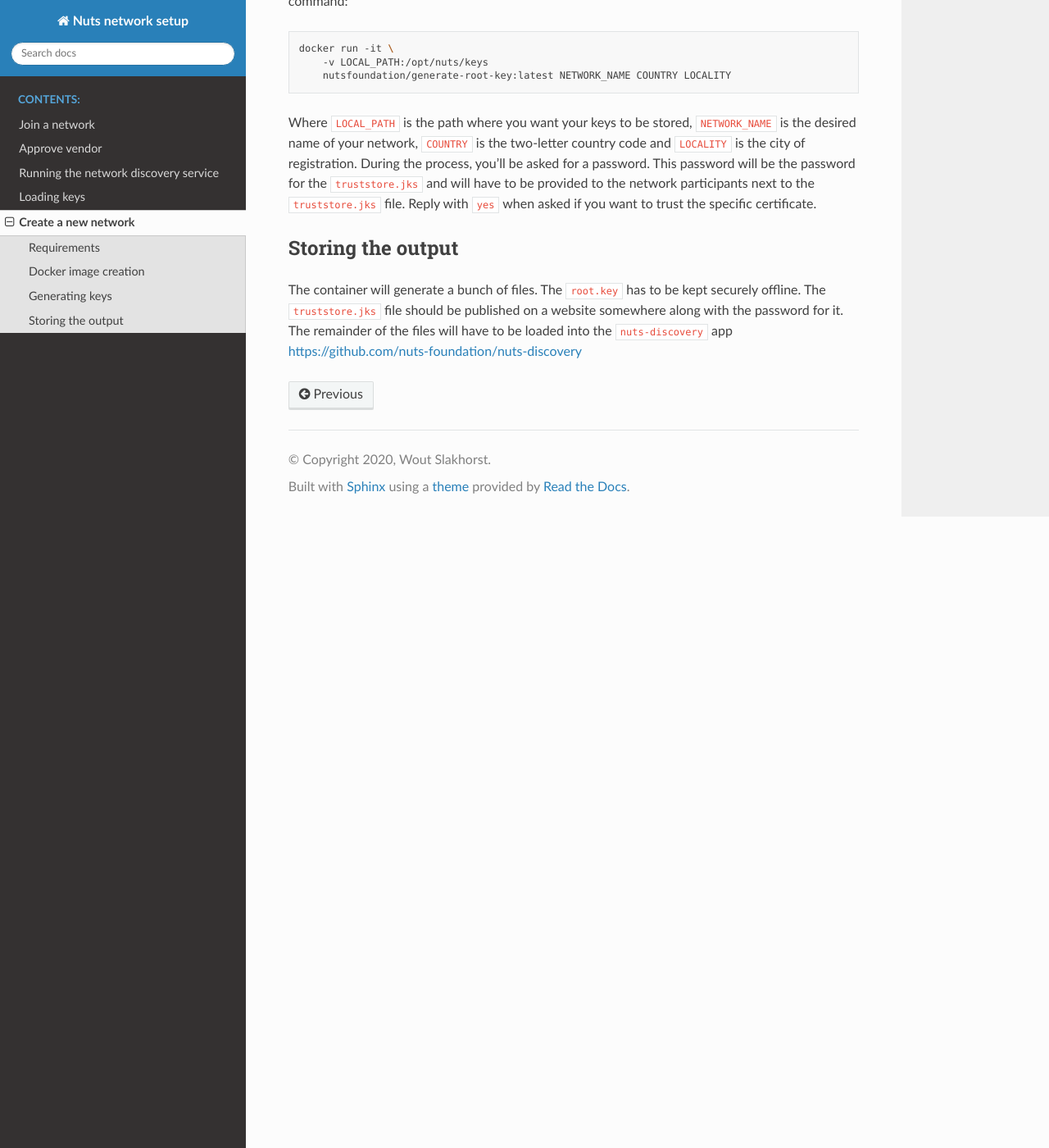
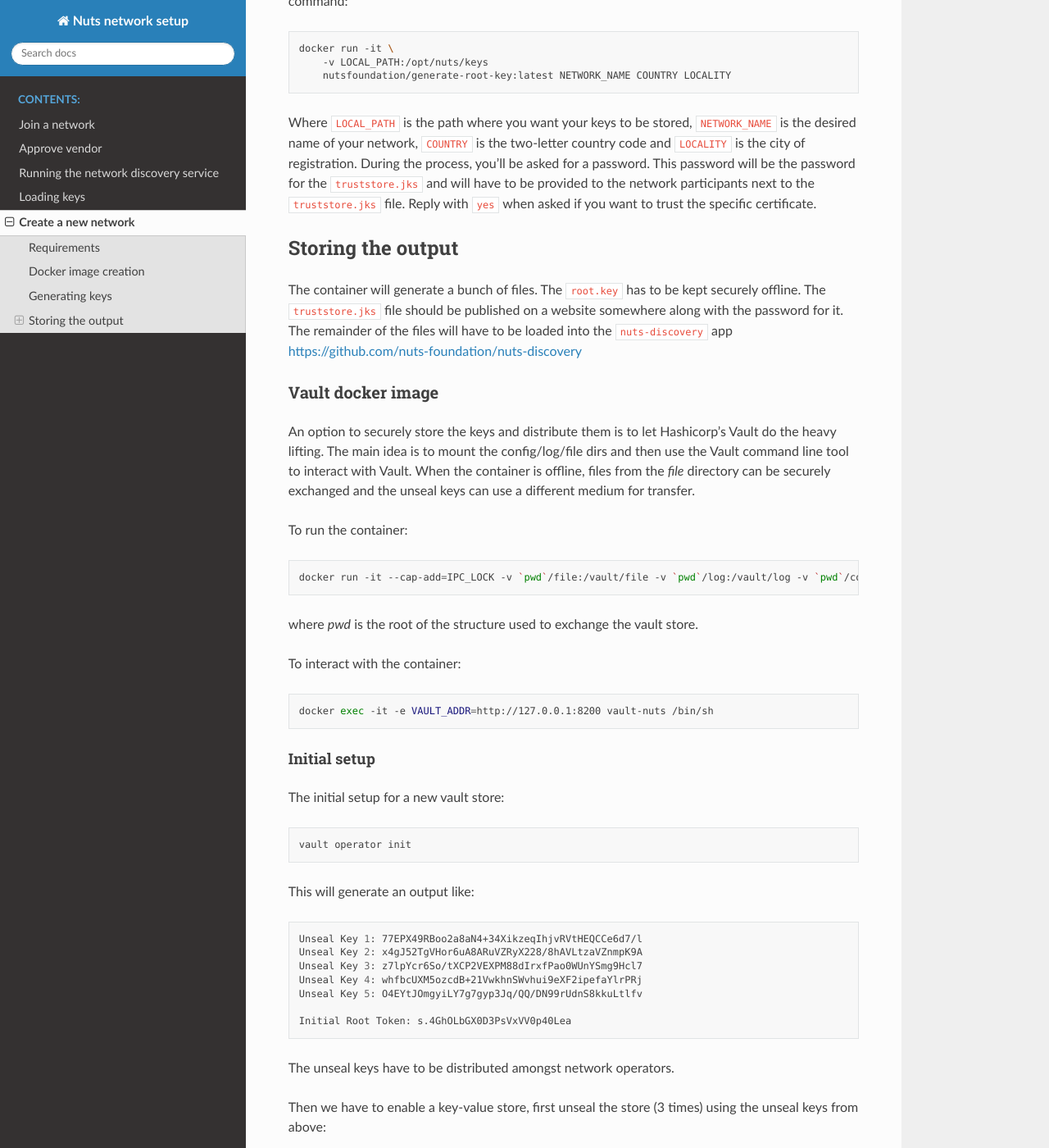
Before and after one commit to nuts-foundation/nuts-network-setup, a Sphinx documentation site: the page built from docs/pages/network/new.rst, in a window 1280 px wide and 1400 px high, scrolled down 847 px. Shown: the whole window at 82% size. Built offline with Sphinx 7.4.7 and the Read the Docs theme 2.0.0, drawn with Linux system fonts in a browser that asks for light colours; some of the changed text lies outside the part shown.

Commit message:
added description on how to use vault docker images as storage

```diff
--- a/docs/pages/network/approve.rst
+++ b/docs/pages/network/approve.rst
@@ -20,11 +20,11 @@ If all is correct, the applicant used the provided Docker images to generate the
 Approve the request
 *******************
 
-First make sure the discovery service is running with the correct keys! Check :ref:`Running the network discovery service`.
+First make sure the discovery service is running with the correct keys! Check :ref:`run-discovery`.
 
 The request can be approved by running the following:
 
-.. code-block:: shell
+
 
     scripts/approve.sh PATH_TO_PEM [DISCOVERY_BASE_URL]
 
--- a/docs/pages/network/new.rst
+++ b/docs/pages/network/new.rst
@@ -38,3 +38,138 @@ Storing the output
 ******************
 
 The container will generate a bunch of files. The ``root.key`` has to be kept securely offline. The ``truststore.jks`` file should be published on a website somewhere along with the password for it. The remainder of the files will have to be loaded into the ``nuts-discovery`` app https://github.com/nuts-foundation/nuts-discovery
+
+Vault docker image
+==================
+
+An option to securely store the keys and distribute them is to let Hashicorp's Vault do the heavy lifting.
+The main idea is to mount the config/log/file dirs and then use the Vault command line tool to interact with Vault.
+When the container is offline, files from the `file` directory can be securely exchanged and the unseal keys can use a different medium for transfer.
+
+To run the container:
+
+.. code-block:: shell
+
+    docker run -it --cap-add=IPC_LOCK -v `pwd`/file:/vault/file -v `pwd`/log:/vault/log -v `pwd`/config:/vault/config --name vault-nuts vault server
+
+
+where `pwd` is the root of the structure used to exchange the vault store.
+
+To interact with the container:
+
+.. code-block:: shell
+
+    docker exec -it -e VAULT_ADDR=http://127.0.0.1:8200 vault-nuts /bin/sh
+
+
+Initial setup
+^^^^^^^^^^^^^
+
+The initial setup for a new vault store:
+
+.. code-block:: shell
+
+    vault operator init
+
+
+This will generate an output like:
+
+.. code-block:: shell
+
+    Unseal Key 1: 77EPX49RBoo2a8aN4+34XikzeqIhjvRVtHEQCCe6d7/l
+    Unseal Key 2: x4gJ52TgVHor6uA8ARuVZRyX228/8hAVLtzaVZnmpK9A
+    Unseal Key 3: z7lpYcr6So/tXCP2VEXPM88dIrxfPao0WUnYSmg9Hcl7
+    Unseal Key 4: whfbcUXM5ozcdB+21VwkhnSWvhui9eXF2ipefaYlrPRj
+    Unseal Key 5: O4EYtJOmgyiLY7g7gyp3Jq/QQ/DN99rUdnS8kkuLtlfv
+
+    Initial Root Token: s.4GhOLbGX0D3PsVxVV0p40Lea
+
+
+The unseal keys have to be distributed amongst network operators.
+
+Then we have to enable a key-value store, first unseal the store (3 times) using the unseal keys from above:
+
+.. code-block:: shell
+
+    vault operator unseal
+
+
+then:
+
+.. code-block:: shell
+
+    export VAULT_TOKEN=s.4GhOLbGX0D3PsVxVV0p40Lea
+    vault secrets enable -path=nuts kv-v2
+
+
+Storing/retrieving keys
+^^^^^^^^^^^^^^^^^^^^^^^
+
+With a root token (https://learn.hashicorp.com/vault/operations/ops-generate-root):
+
+Enable the policy for accessing `nuts/`:
+
+.. code-block:: shell
+
+    vault policy write secret /vault/config/secret-policy.hcl
+
+
+Then create an access token:
+
+.. code-block:: shell
+
+    vault token create -policy=secret
+
+
+Use that token to store or get secrets:
+
+.. code-block:: shell
+
+    export VAULT_TOKEN=s.zF801If9KeKnBYqBEP3vSTR1
+    vault kv put nuts/keys/root pem=s3cr3t
+    vault kv put nuts/keys/doorman pem=s3cr3t
+    vault kv put nuts/keys/network pem=s3cr3t
+
+
+And read:
+
+.. code-block:: shell
+
+    vault kv get nuts/keys/root
+
+
+Closing
+^^^^^^^
+
+First seal:
+
+.. code-block:: shell
+
+    vault operator seal
+
+
+Then destroy the root token:
+
+.. code-block:: shell
+
+    export VAULT_TOKEN=s.4GhOLbGX0D3PsVxVV0p40Lea
+    vault token revoke s.4GhOLbGX0D3PsVxVV0p40Lea
+
+
+Distribution
+============
+
+When using vault and after generating and storing the keys. The following file structure has to be distributed/backed-up:
+
+- root
+    - keys
+        - doorman.crt
+        - network_map.crt
+        - root.crt
+        - root.srl
+        - truststore.jks
+    - vault
+        - config
+            - default.hcl
+            - secret-policy.hcl
+        - file/\*\*/\*
```
